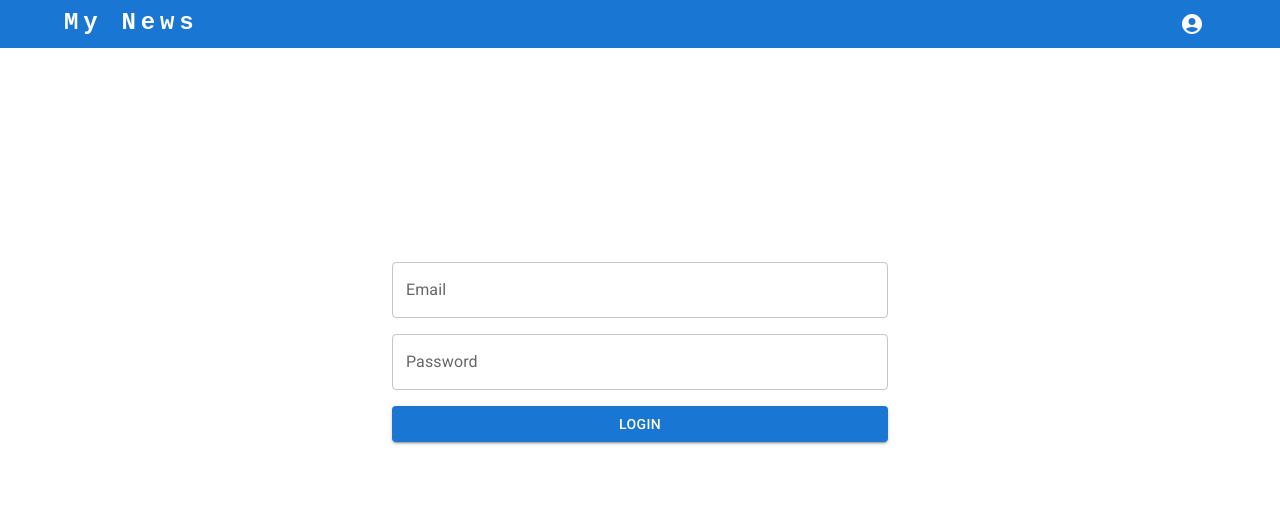
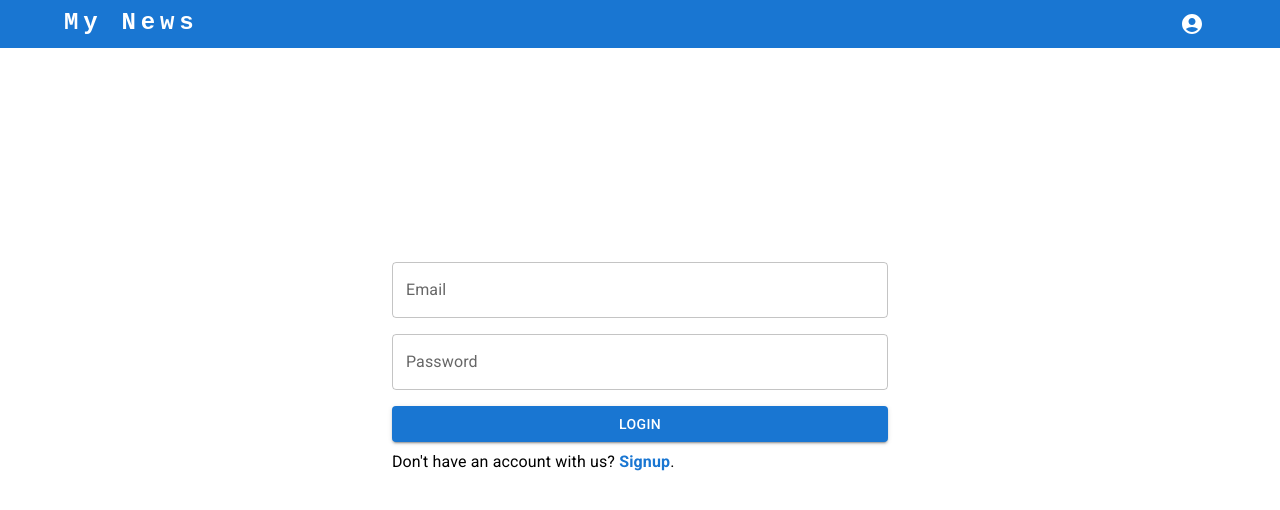
Before and after one commit to trevorphilbrick/my-news, a React (Vite) app: page /login in a window 1280 px wide. Shown: the top 510 px of the page. Built offline with nearby package versions, Linux system fonts and the light colour scheme; no server answers.

Commit message:
added bottom text to signup/login

```diff
--- a/src/pages/Login.tsx
+++ b/src/pages/Login.tsx
@@ -2,12 +2,14 @@ import {  signInWithEmailAndPassword   } from 'firebase/auth';
 import { useNavigate } from 'react-router-dom'
 import { auth } from '../firebase';
 import { useFormik } from 'formik';
-import { Button, Container, TextField, Typography } from '@mui/material';
+import { Button, Container, TextField, Typography, useTheme } from '@mui/material';
 import { useAuthStore } from '../zustand/useAuthStore'
 
 const Login = () => {
     const {setUser} = useAuthStore();
     const navigate = useNavigate();
+
+    const theme = useTheme()
 
     const formik = useFormik({
         initialValues: {
@@ -62,7 +64,7 @@ const Login = () => {
                         <Button color="primary" variant="contained" fullWidth type="submit">
                             Login
                         </Button>
-                        <Typography sx={{color: 'white', mt: 1}} onClick={() => navigate("/signUp")}>Don't have an account with us?</Typography>
+                        <Typography sx={{color: 'black', mt: 1}} onClick={() => navigate("/signUp")}>Don't have an account with us? <b style={{color: theme.palette.primary.main, cursor: 'pointer'}}>Signup</b>.</Typography>
                     </form>
 
                     </Container>
--- a/src/pages/SignUp.tsx
+++ b/src/pages/SignUp.tsx
@@ -4,13 +4,15 @@ import { useNavigate } from 'react-router-dom';
 import { auth, db } from '../firebase';
 import { useAuthStore } from '../zustand/useAuthStore'
 import { useFormik } from 'formik';
-import { Button, Container, TextField, Typography } from '@mui/material';
+import { Button, Container, TextField, Typography, useTheme } from '@mui/material';
 import { useState } from 'react';
 
 const SignUp = () => {
     const {setUser} = useAuthStore();
     const navigate = useNavigate();
     const [accountExists, setAccountExists] = useState(false)
+
+    const theme = useTheme();
 
     const formik = useFormik({
         initialValues: {
@@ -88,7 +90,7 @@ const SignUp = () => {
                         <Button color="primary" variant="contained" fullWidth type="submit">
                             Create Account
                         </Button>
-                    <Typography sx={{color: 'white', mt: 1}} onClick={() => navigate("/login")}>Already have an account?</Typography>
+                    <Typography sx={{color: 'black', mt: 1}} onClick={() => navigate("/login")}>Already have an account? <b style={{color: theme.palette.primary.main, cursor: 'pointer'}} >Login</b>.</Typography>
                     </form>
                 </Container>
                 </Container>
```
